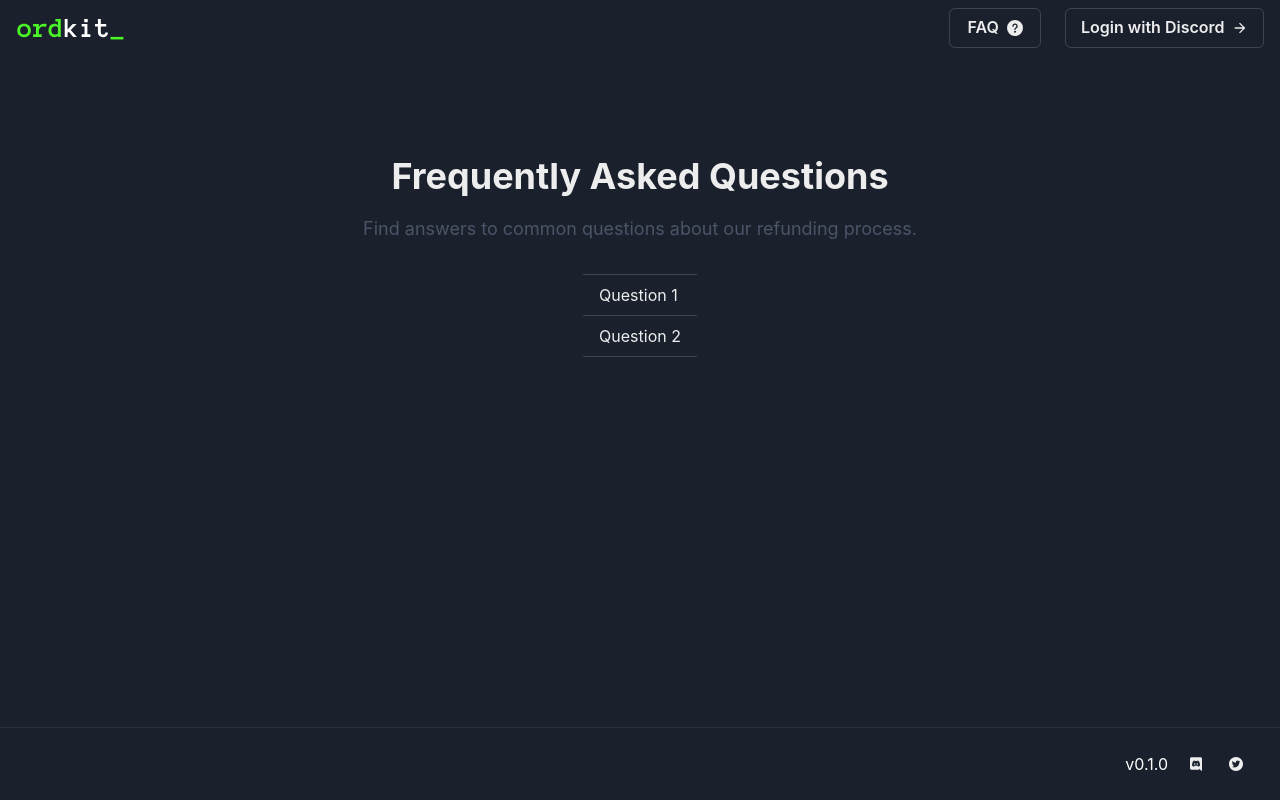
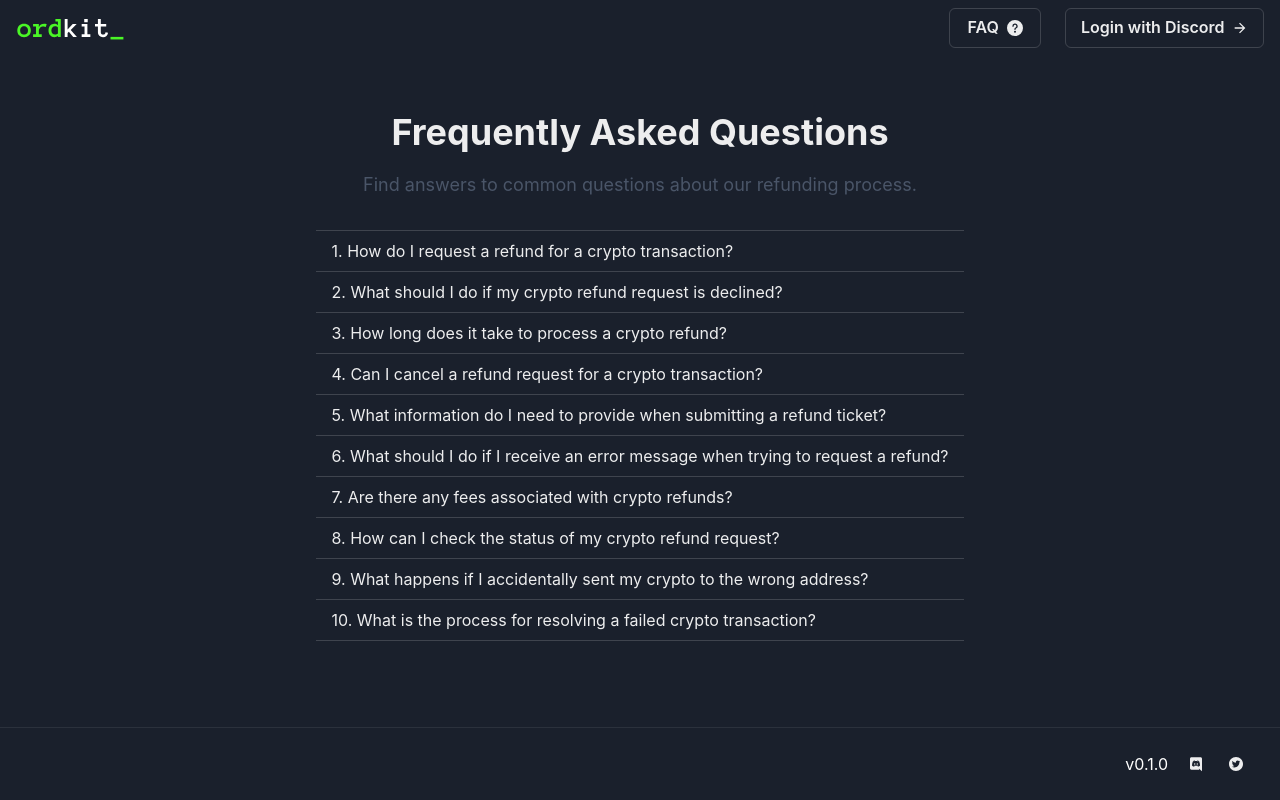
Before and after one commit to Garabed96/support_template, a Next.js app: page /faq in a window 1280 px wide. Built offline with nearby package versions, Linux system fonts and the light colour scheme.

Commit message:
FAQ Template QA w/ json mapping

```diff
--- /dev/null
+++ b/app/faq/FAQ.json
@@ -0,0 +1,42 @@
+[
+  {
+    "question": "How do I request a refund for a crypto transaction?",
+    "answer": "To request a refund for a crypto transaction, please follow these steps:\n\n1. Log in to your account and navigate to the refund section.\n2. Fill out the refund request form, providing all the required information.\n3. Submit the form, and our support team will review your request."
+  },
+  {
+    "question": "What should I do if my crypto refund request is declined?",
+    "answer": "If your crypto refund request is declined, it could be due to various reasons such as invalid transaction details or policy restrictions. We recommend:\n\n1. Double-checking the accuracy of the information provided in your refund request.\n2. Contacting our support team to understand the specific reason for the decline and to explore alternative solutions."
+  },
+  {
+    "question": "How long does it take to process a crypto refund?",
+    "answer": "The processing time for crypto refunds may vary depending on several factors, including network congestion and manual review processes. Generally, we aim to process refunds within [X] business days. You will receive an email notification once your refund has been processed."
+  },
+  {
+    "question": "Can I cancel a refund request for a crypto transaction?",
+    "answer": "In most cases, once a refund request for a crypto transaction has been submitted, it cannot be canceled. However, if you have submitted a refund request and wish to cancel it, please contact our support team as soon as possible to discuss the options available."
+  },
+  {
+    "question": "What information do I need to provide when submitting a refund ticket?",
+    "answer": "When submitting a refund ticket, please ensure that you provide the following information:\n\n- Transaction details, including transaction ID, date, and amount.\n- Your account information, such as username or email associated with the transaction.\n- A clear description of the issue or reason for the refund request."
+  },
+  {
+    "question": "What should I do if I receive an error message when trying to request a refund?",
+    "answer": "If you encounter an error message while trying to request a refund, please try the following troubleshooting steps:\n\n1. Refresh the page and try again.\n2. Clear your browser cache and cookies, then attempt the refund request.\n\nIf the error persists, please contact our support team with the details of the error message, and we will assist you further."
+  },
+  {
+    "question": "Are there any fees associated with crypto refunds?",
+    "answer": "The fee structure for crypto refunds may vary depending on the platform and specific circumstances. Some refunds may be subject to transaction fees or processing charges. We recommend reviewing our refund policy or contacting our support team for detailed information on any associated fees."
+  },
+  {
+    "question": "How can I check the status of my crypto refund request?",
+    "answer": "To check the status of your crypto refund request, please log in to your account and navigate to the refund section. There, you should be able to view the status of your refund request, whether it's pending, approved, or declined. If you have any concerns or further inquiries, feel free to reach out to our support team."
+  },
+  {
+    "question": "What happens if I accidentally sent my crypto to the wrong address?",
+    "answer": "If you have accidentally sent your crypto to the wrong address, it can be challenging to recover the funds. Crypto transactions are typically irreversible. We recommend double-checking the recipient's address before confirming any transaction to avoid such situations. However, if you believe there has been an error, please contact our support team immediately for assistance."
+  },
+  {
+    "question": "What is the process for resolving a failed crypto transaction?\n\n",
+    "answer": "If you have experienced a failed crypto transaction, please follow these steps for resolution:\nCheck the transaction status on the blockchain explorer to confirm the failure.\nContact our support team and provide them with the relevant transaction details."
+  }
+]
--- a/app/faq/FAQSection.tsx
+++ b/app/faq/FAQSection.tsx
@@ -8,14 +8,14 @@ import {
   Heading,
   Text,
 } from "@chakra-ui/react";
-
+import faq_data from "./FAQ.json";
 const FaqSection = () => {
   return (
     <Flex
       direction="column"
       align="center"
       justify="center"
-      minHeight="50vh"
+      minHeight="80vh"
       padding="2rem"
     >
       <Heading as="h1" size="xl" marginBottom="1rem">
@@ -25,19 +25,18 @@ const FaqSection = () => {
         Find answers to common questions about our refunding process.
       </Text>{" "}
       <Accordion allowToggle>
-        <AccordionItem>
-          <h2>
-            <AccordionButton>Question 1</AccordionButton>
-          </h2>
-          <AccordionPanel>Answer 1</AccordionPanel>
-        </AccordionItem>
-        <AccordionItem>
-          <h2>
-            <AccordionButton>Question 2</AccordionButton>
-          </h2>
-          <AccordionPanel>Answer 2</AccordionPanel>
-        </AccordionItem>
-        {/* Add more AccordionItems for additional questions and answers */}
+        <Accordion allowToggle>
+          {faq_data.map((item, index) => (
+            <AccordionItem key={index} w="full">
+              <h2>
+                <AccordionButton>
+                  {index + 1}. {item.question}
+                </AccordionButton>
+              </h2>
+              <AccordionPanel>{item.answer}</AccordionPanel>
+            </AccordionItem>
+          ))}
+        </Accordion>
       </Accordion>
     </Flex>
   );
```
